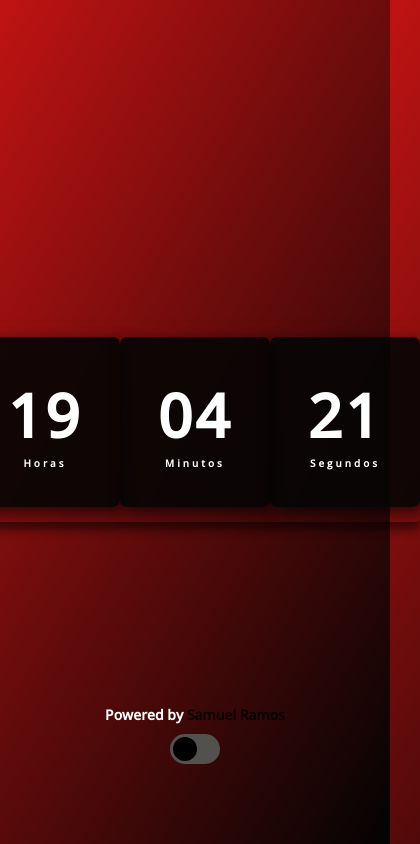
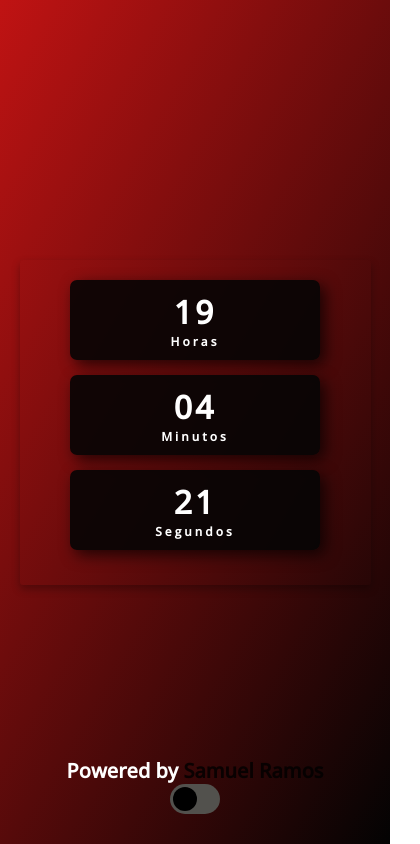
Before and after one commit to SamuelRamos338/Relogio_Digital, a plain HTML site: page index.html in a window 390 px wide. Shown: the whole page, 420 px wide, since content can reach past the window. Drawn offline with nearby package versions, Linux system fonts and the light colour scheme.

Commit message:
enhance responsive design for clock layout on small screens

```diff
--- a/assets/style.css
+++ b/assets/style.css
@@ -92,3 +92,38 @@ body.dark{
 #cor {
     color: #000000cb;
 }
+
+@media (max-width: 600px) {
+    .relogio {
+        flex-direction: column;
+        width: 90vw;
+        height: auto;
+        min-width: 0;
+        box-shadow: 0px 4px 8px rgba(0,0,0,0.3);
+        padding: 20px 0;
+    }
+
+    .relogio div {
+        width: 80vw;
+        max-width: 250px;
+        height: 80px;
+        margin-bottom: 15px;
+    }
+
+    .relogio span {
+        font-size: 32px;
+    }
+
+    .relogio span.tempo {
+        font-size: 12px;
+    }
+
+    #trilho {
+        bottom: 30px;
+    }
+
+    .creditos {
+        bottom: 60px;
+        font-size: 10px;
+    }
+}
```
